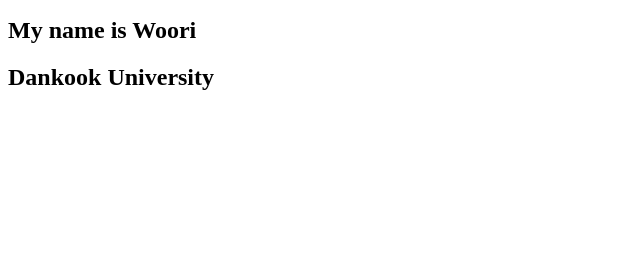
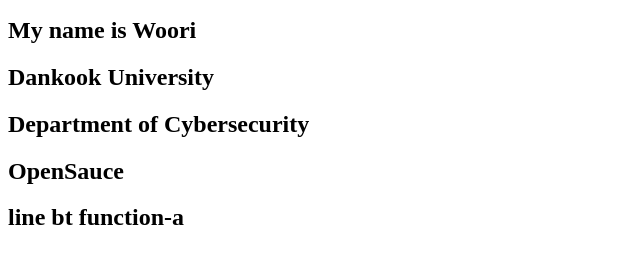
Before and after one commit to woori0117/git_Project, a plain HTML site: page index.html in a window 1280 px wide. Shown: the part 155-418 px from the top of the page, without its empty margins (0-640 px from the left). Drawn offline with Linux system fonts and the light colour scheme.

Commit message:
Update index.html

```diff
--- a/index.html
+++ b/index.html
@@ -13,5 +13,11 @@
         <h2>My name is Woori</h2>
 
         <h2>Dankook University</h2>
+
+        <h2>Department of Cybersecurity</h2>
+
+        <h2>OpenSauce</h2>
+
+        <h2>line bt function-a</h2>
     </body>
 </html>
```
